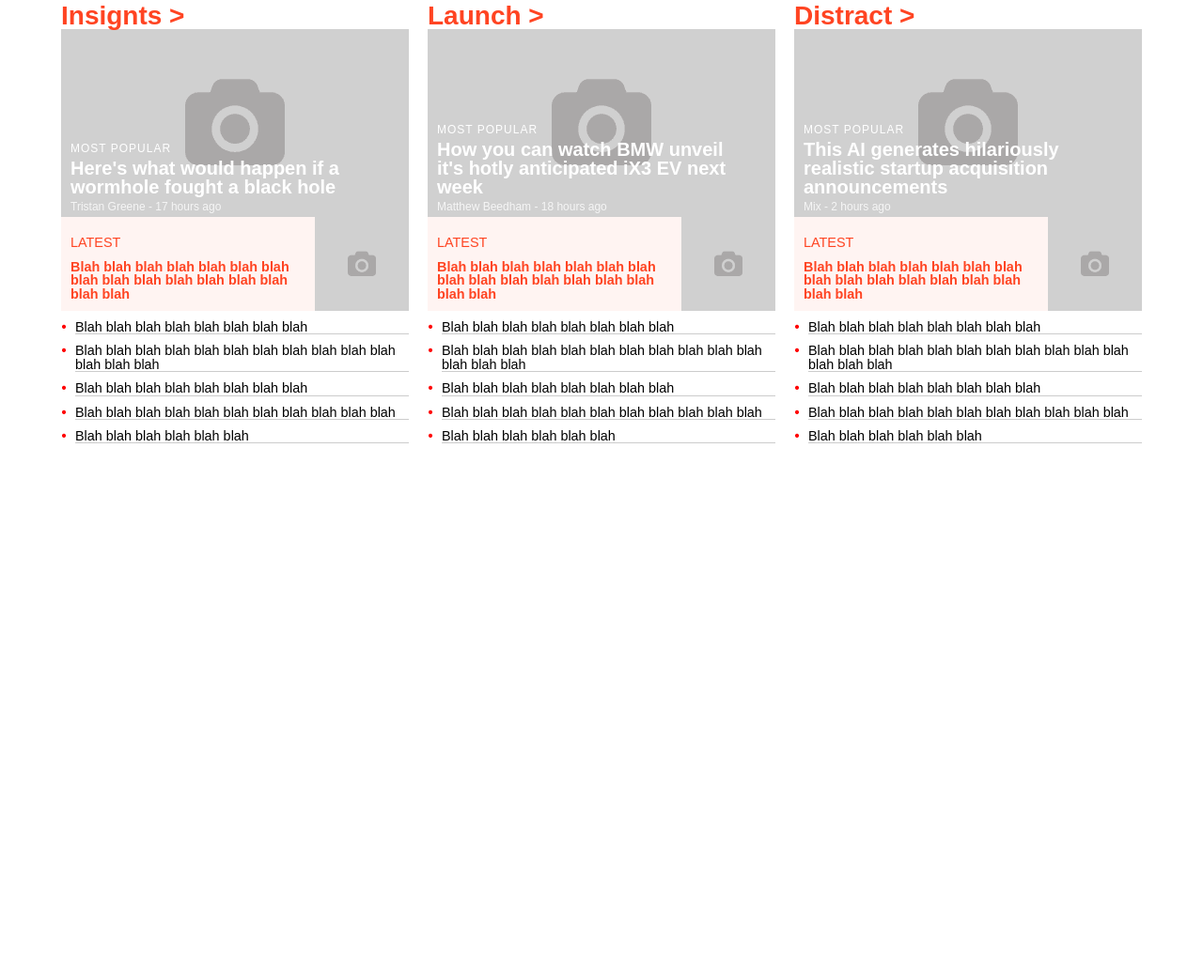
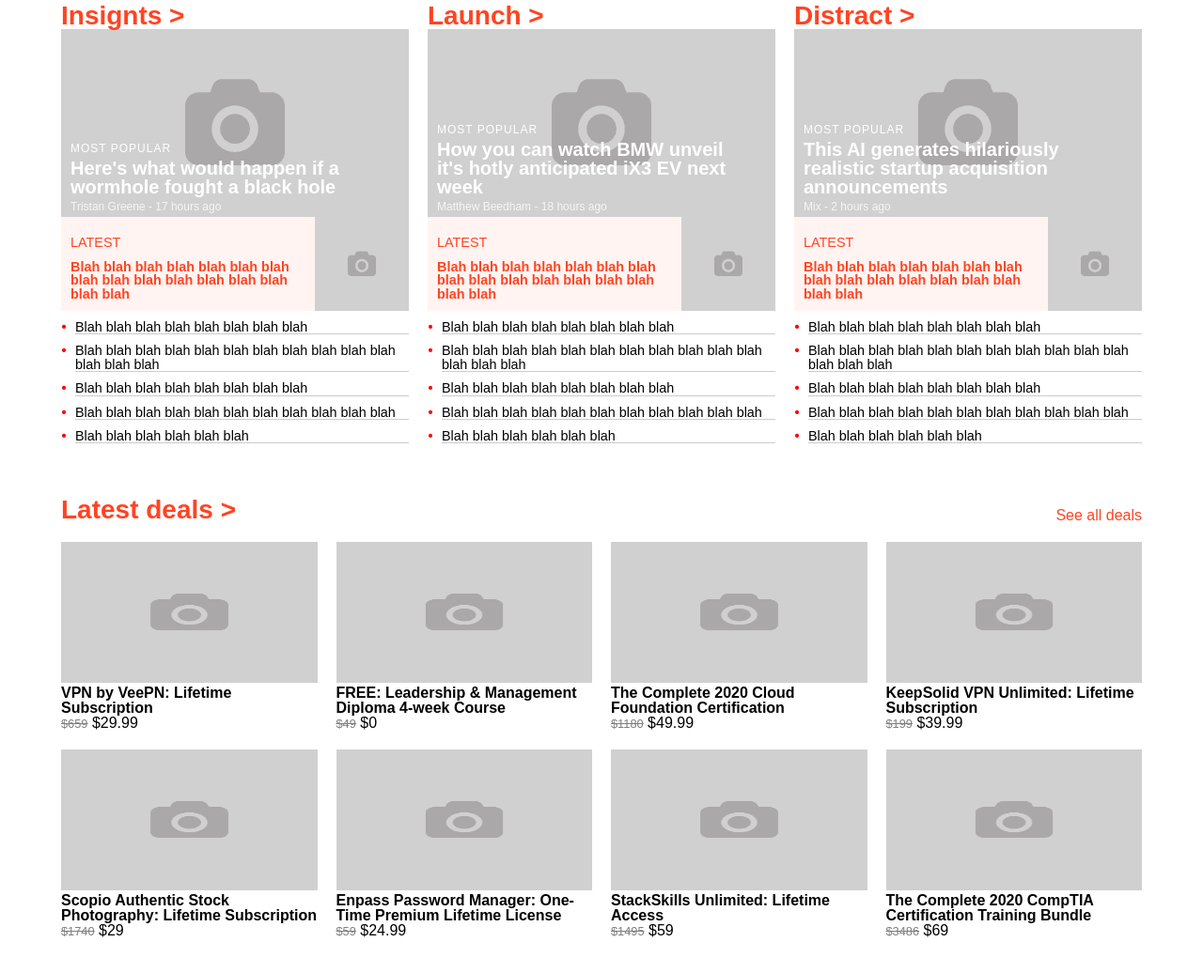
Before and after one commit to run-after/mock-the-next-web, a plain HTML site: page index.html in a window 1280 px wide. Shown: the part 2747-3783 px from the top of the page at 94% size. Before the commit the page ends 3229 px from the top, so only its background shows below. Drawn offline with Linux system fonts and the light colour scheme.

Commit message:
Finish initial layout of latest deals section

```diff
--- a/index.html
+++ b/index.html
@@ -363,6 +363,59 @@
           </div>
         </div>
 
+        <div class="latest-deals">
+          <h2>Latest deals ></h2>
+          <a href="#">See all deals</a>
+          <div class="deal">
+            <img src="media/placeholder.png">
+            <h3>VPN by VeePN: Lifetime Subscription</h3>
+            <span class="old-price">$659</span>
+            <span class="price">$29.99</span>
+          </div>
+          <div class="deal">
+            <img src="media/placeholder.png">
+            <h3>FREE: Leadership & Management Diploma 4-week Course</h3>
+            <span class="old-price">$49</span>
+            <span class="price">$0</span>
+          </div>
+          <div class="deal">
+            <img src="media/placeholder.png">
+            <h3>The Complete 2020 Cloud Foundation Certification</h3>
+            <span class="old-price">$1180</span>
+            <span class="price">$49.99</span>
+          </div>
+          <div class="deal">
+            <img src="media/placeholder.png">
+            <h3>KeepSolid VPN Unlimited: Lifetime Subscription</h3>
+            <span class="old-price">$199</span>
+            <span class="price">$39.99</span>
+          </div>
+          <div class="deal">
+            <img src="media/placeholder.png">
+            <h3>Scopio Authentic Stock Photography: Lifetime Subscription</h3>
+            <span class="old-price">$1740</span>
+            <span class="price">$29</span>
+          </div>
+          <div class="deal">
+            <img src="media/placeholder.png">
+            <h3>Enpass Password Manager: One-Time Premium Lifetime License</h3>
+            <span class="old-price">$59</span>
+            <span class="price">$24.99</span>
+          </div>
+          <div class="deal">
+            <img src="media/placeholder.png">
+            <h3>StackSkills Unlimited: Lifetime Access</h3>
+            <span class="old-price">$1495</span>
+            <span class="price">$59</span>
+          </div>
+          <div class="deal">
+            <img src="media/placeholder.png">
+            <h3>The Complete 2020 CompTIA Certification Training Bundle</h3>
+            <span class="old-price">$3486</span>
+            <span class="price">$69</span>
+          </div>
+        </div>
+
       </div>
     </main>
     <footer>
--- a/styles.css
+++ b/styles.css
@@ -451,3 +451,45 @@ main {
   width: 1em;
   margin-left: -1em;
 }
+/* LATEST DEALS */
+
+.latest-deals {
+  display: grid;
+  grid-template-columns: repeat(4, 1fr);
+  grid-template-rows: 75px 1fr;
+  grid-gap: 20px;
+  margin-bottom:75px;
+}
+
+.latest-deals h2 {
+  grid-row: 1 / 2;
+  align-self: end;
+}
+
+.latest-deals a {
+  grid-column: 4 / -1;
+  grid-row: 1 / 2;
+  justify-self: end;
+  text-decoration: none;
+  color: #ff4422;
+  align-self: end;
+}
+
+.deal {
+  width: 100%;
+}
+
+.deal img {
+  width: 100%;
+  height: 150px;
+}
+
+.deal h3 {
+  font-weight: bold;
+}
+
+.old-price {
+  text-decoration: line-through;
+  font-size: 0.8em;
+  opacity: 0.5;
+}
```
